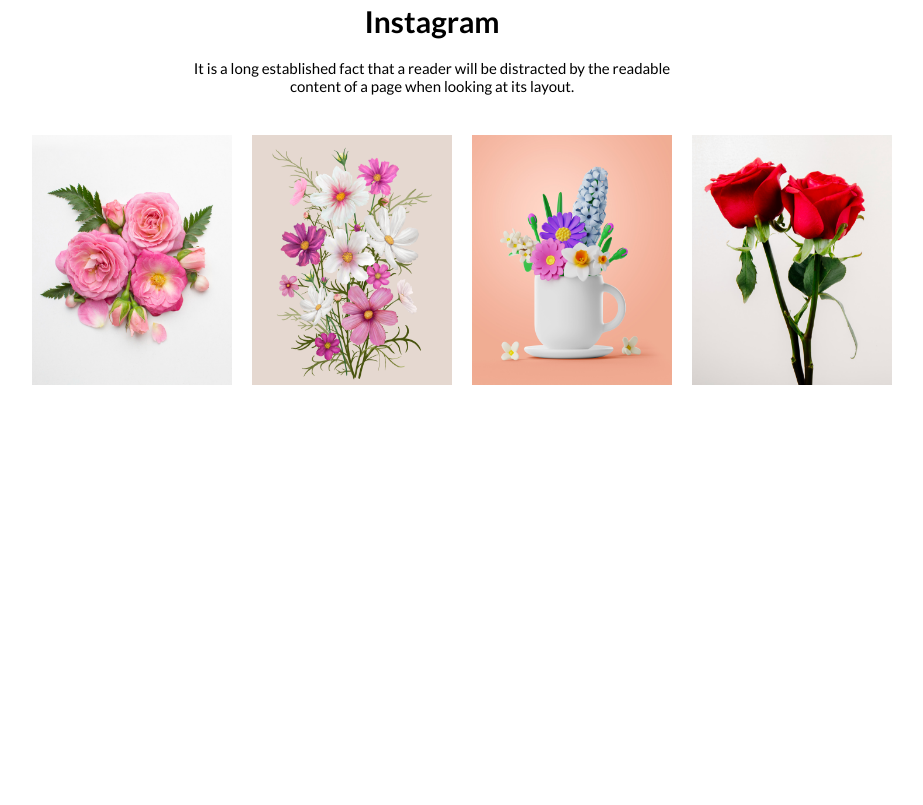
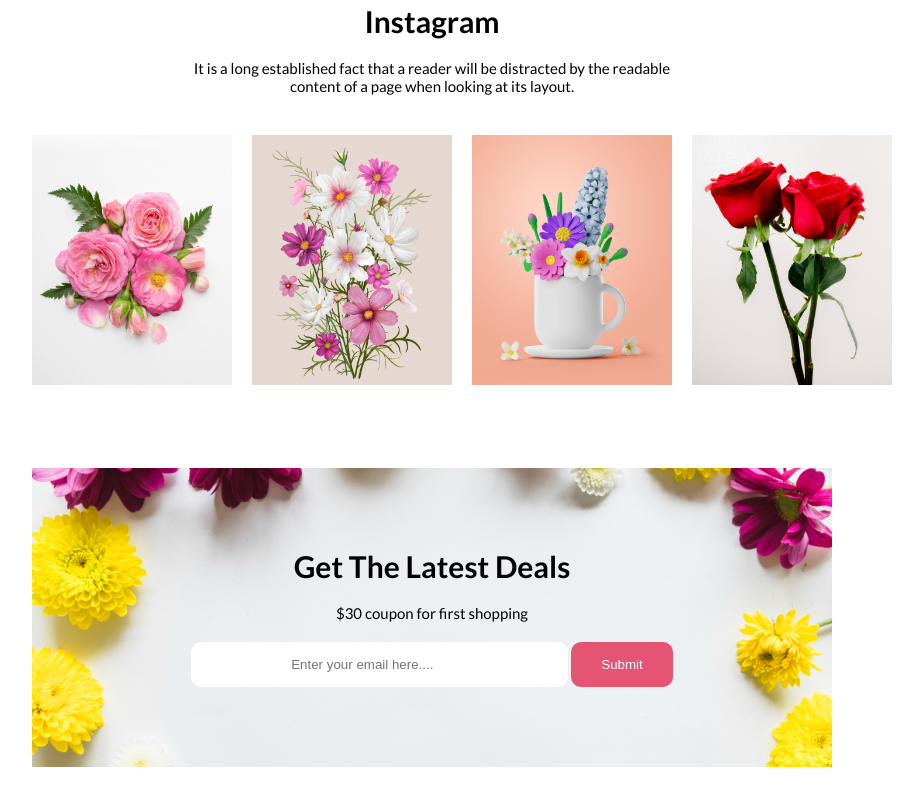
Before and after one commit to asroney/flowershop, a plain HTML site: page index.html in a window 1280 px wide. Shown: the part 2481-3286 px from the top of the page, without its empty margins (208-1131 px from the left). Before the commit the page ends 2949 px from the top, so only its background shows below. Drawn offline with Linux system fonts and the light colour scheme.

Commit message:
newsletter added

```diff
--- a/index.html
+++ b/index.html
@@ -125,6 +125,16 @@
         </section>
 
     </section>
+    <section>
+        <div class="newsletter">
+            <h3 class="offer-title">Get The Latest Deals</h3>
+            <p class="offer-p">$30 coupon for first shopping</p>
 
+            <label for="mail"></label>
+            <input class="subscription" type="email" id="mail" name="mail" placeholder="Enter your email here....">
+            <input class="btn" type="submit">
+
+        </div>
+    </section>
 </body>
 </html>
--- a/style/style.css
+++ b/style/style.css
@@ -200,3 +200,24 @@ body{
     height: 250px;
 
 }
+
+.newsletter{
+    text-align: center;
+    margin-left: 240px;
+    margin-right: 240px;
+    margin-bottom: 80px;
+    padding-bottom: 80px;
+    padding-top: 80px;
+    background-image: url("../image/Rectangle9.png");
+    background-position: center;
+    background-repeat: repeat;
+    background-size: cover;
+}
+.subscription{
+    padding: 15px 100px;
+    border-radius: 8px;
+    background:white;
+    color: black;
+    border: none;
+    border-radius: 10px;
+}
```
